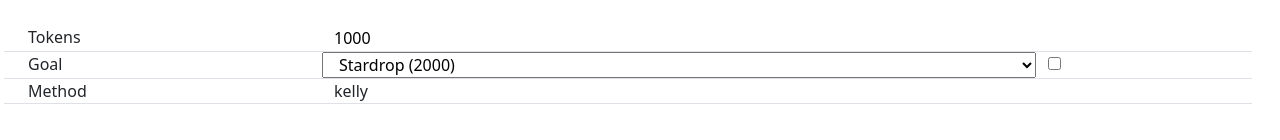
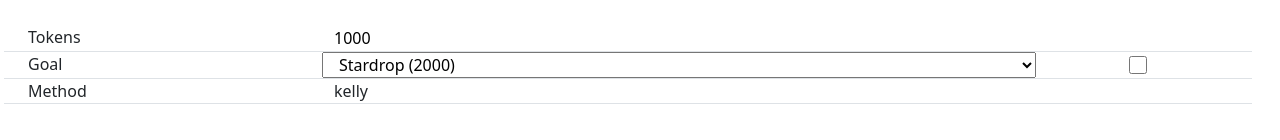
Before and after one commit to felixnaredi/stardew-valley-fair, a Vue app: page / in a window 1280 px wide. Shown: the part 178-318 px from the top of the page. Built offline with nearby package versions, Linux system fonts and the light colour scheme.

Commit message:
Improved accessability

```diff
--- a/src/components/GoalLabel.vue
+++ b/src/components/GoalLabel.vue
@@ -3,17 +3,21 @@
     <span class="col-3">Goal</span>
     <input
       v-if="customAmount"
+      id="custom-token-goal-amount-input"
       type="text"
       class="col-7 border-0"
       :class="{ 'text-success': done }"
-      :value="displayGoal"
+      :value="$store.state.tokenGoal + (this.done ? ' ✅' : '')"
       @change="setCustomTokenGoal"
+      aria-label="enter custom token goal"
     />
     <select
       v-else
+      id="select-token-goal-amount-input"
       class="col-7"
       :class="{ 'text-success': done }"
       v-model="$store.state.tokenGoal"
+      aria-label="select token goal"
     >
       <option
         v-for="{ value, label } in options"
@@ -24,9 +28,12 @@
         {{ label }} ({{ value }}){{ $store.state.tokens >= value ? " ✅" : "" }}
       </option>
     </select>
-    <div class="col">
-      <input type="checkbox" v-model="customAmount" />
-    </div>
+    <input
+      type="checkbox"
+      v-model="customAmount"
+      class="col m-1"
+      aria-label="change token goal input type"
+    />
   </main>
 </template>
 
@@ -61,9 +68,6 @@
     done() {
       return this.$store.state.tokens >= this.$store.state.tokenGoal;
     },
-    displayGoal() {
-      return this.$store.state.tokenGoal + (this.done ? " ✅" : "");
-    },
   },
 };
 </script>
--- a/src/components/TokensLabel.vue
+++ b/src/components/TokensLabel.vue
@@ -6,6 +6,7 @@
       type="text"
       :value="$store.state.tokens"
       @change="customSetTokenAmount"
+      aria-label="enter current token amount"
     />
   </main>
 </template>
--- a/src/components/WheelResultPicker.vue
+++ b/src/components/WheelResultPicker.vue
@@ -1,7 +1,7 @@
 <template>
   <main class="row m-1 justify-content-center">
-    <div id="green-result-button" class="col-2 m-1" @mousedown="$store.dispatch('winBet')"></div>
-    <div id="orange-result-button" class="col-2 m-1" @mousedown="$store.dispatch('loseBet')"></div>
+    <div id="green-result-button" class="col-2 m-1" @mousedown="$store.dispatch('winBet')" tabindex="0"/>
+    <div id="orange-result-button" class="col-2 m-1" @mousedown="$store.dispatch('loseBet')" tabindex="0"/>
   </main>
 </template>
 
```
